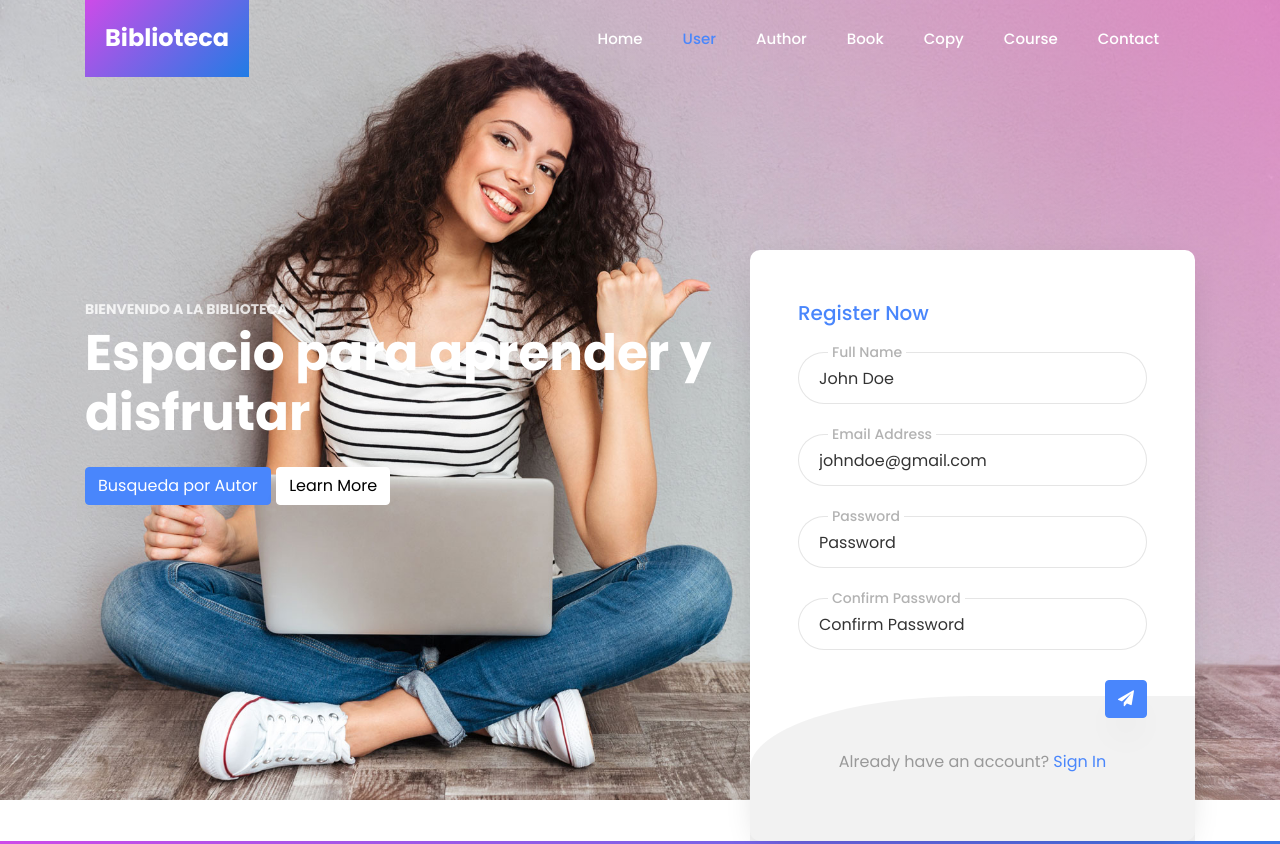
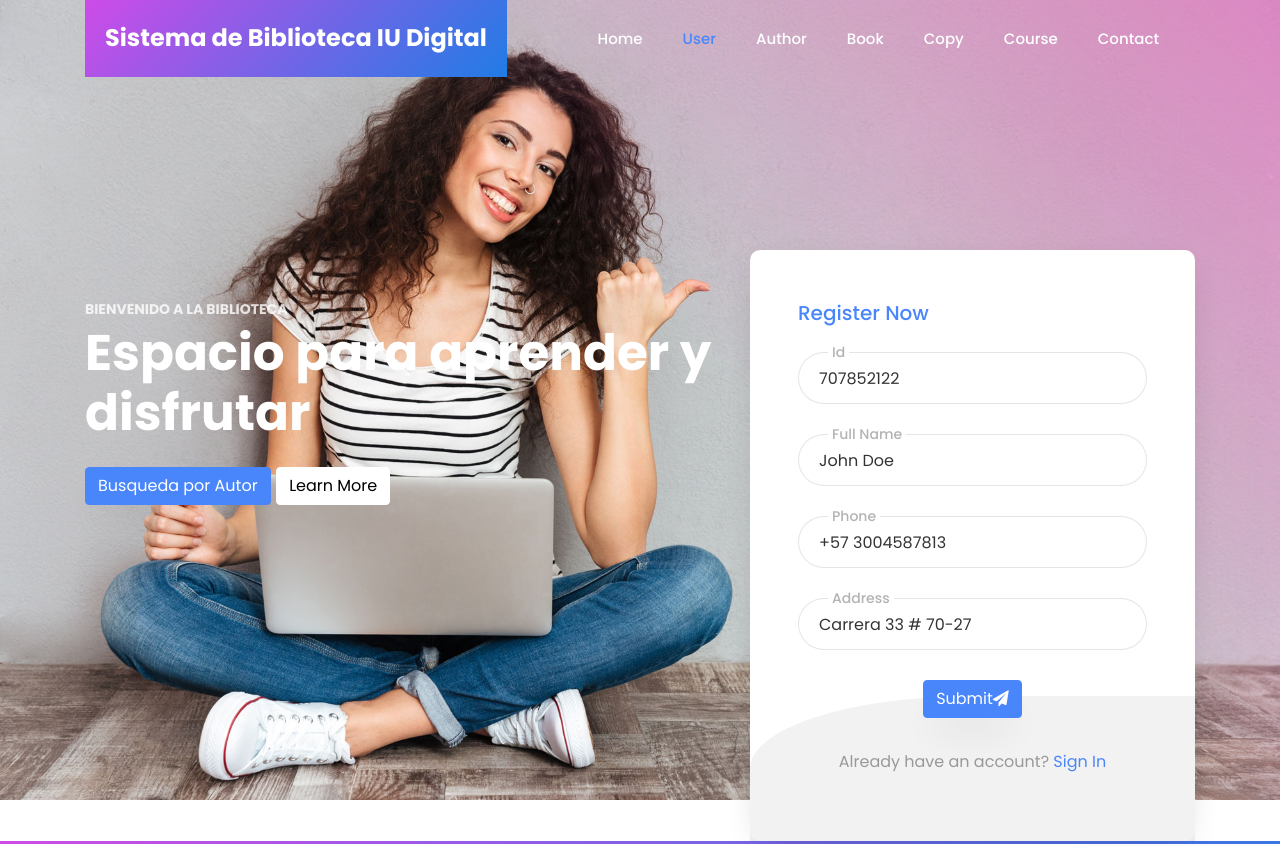
Before and after one commit to julianloaizal/IUDigital, a plain HTML site: page user.html in a window 1280 px wide. Shown: the top 844 px of the page. Drawn offline with Linux system fonts and the light colour scheme; some packages are replaced by stand-ins of ours; no server answers.

Commit message:
Configurando user.html acorde al ER

```diff
--- a/user.html
+++ b/user.html
@@ -1,7 +1,7 @@
 <!DOCTYPE html>
 <html lang="es">
 <head>
-    <title>Biblioteca IUDigital</title>
+    <title>Sistema de Biblioteca IU Digital</title>
     <meta charset="utf-8">
     <meta name="viewport" content="width=device-width, initial-scale=1, shrink-to-fit=no">
 
@@ -25,7 +25,7 @@
 <body>
     <nav class="navbar navbar-expand-lg navbar-dark ftco_navbar bg-dark ftco-navbar-light" id="ftco-navbar">
       <div class="container">
-        <a class="navbar-brand" href="user.html"><span>Biblioteca</span></a>
+        <a class="navbar-brand" href="user.html"><span>Sistema de Biblioteca </span>IU Digital</a>
         <button class="navbar-toggler" type="button" data-toggle="collapse" data-target="#ftco-nav" aria-controls="ftco-nav" aria-expanded="false" aria-label="Toggle navigation">
           <span class="oi oi-menu"></span> Menu
       </button>
@@ -55,7 +55,7 @@
          <div class="col-md-7 ftco-animate">
            <span class="subheading">Bienvenido a la Biblioteca</span>
            <h1 class="mb-4">Espacio para aprender y disfrutar</h1>
-           <p class="mb-0"><a href="about.html" class="btn btn-primary">Busqueda por Autor</a> <a href="#" class="btn btn-white">Learn More</a></p>
+           <p class="mb-0"><a href="author.html" class="btn btn-primary">Busqueda por Autor</a> <a href="#" class="btn btn-white">Learn More</a></p>
        </div>
    </div>
    </div>
@@ -69,24 +69,26 @@
              <div class="login-wrap p-4 p-md-5">
                  <h3 class="mb-4">Register Now</h3>
                  <form action="#" class="signup-form">
+                  <div class="form-group">
+                    <label class="label" for="id">Id</label>
+                    <input type="text" class="form-control" placeholder="707852122">
+                </div>
                     <div class="form-group">
                        <label class="label" for="name">Full Name</label>
                        <input type="text" class="form-control" placeholder="John Doe">
                    </div>
                    <div class="form-group">
-                       <label class="label" for="email">Email Address</label>
-                       <input type="text" class="form-control" placeholder="johndoe@gmail.com">
+                       <label class="label" for="Phone">Phone</label>
+                       <input type="text" class="form-control" placeholder="+57 3004587813">
                    </div>
                    <div class="form-group">
-                    <label class="label" for="password">Password</label>
-                    <input id="password-field" type="password" class="form-control" placeholder="Password">
+                    <label class="label" for="inputAddress">Address</label>
+                    <input id="password-field" type="password" class="form-control" placeholder="Carrera 33 # 70-27">
                 </div>
-                <div class="form-group">
-                    <label class="label" for="password">Confirm Password</label>
-                    <input id="password-field" type="password" class="form-control" placeholder="Confirm Password">
-                </div>
-                <div class="form-group d-flex justify-content-end mt-4">
-                    <button type="submit" class="btn btn-primary submit"><span class="fa fa-paper-plane"></span></button>
+
+                <div class="form-group d-flex justify-content-center">
+                    <button type="submit" class="btn btn-primary submit">Submit<span class="fa fa-paper-plane"></span></button>
+
                 </div>
             </form>
             <p class="text-center">Already have an account? <a href="#signin">Sign In</a></p>
```
Also changed, not shown: author.html (+2 -2 lines), book.html (+2 -2 lines), contact.html (+2 -2 lines), copy.html (+2 -2 lines), course.html (+2 -2 lines), index.html (+2 -2 lines).
